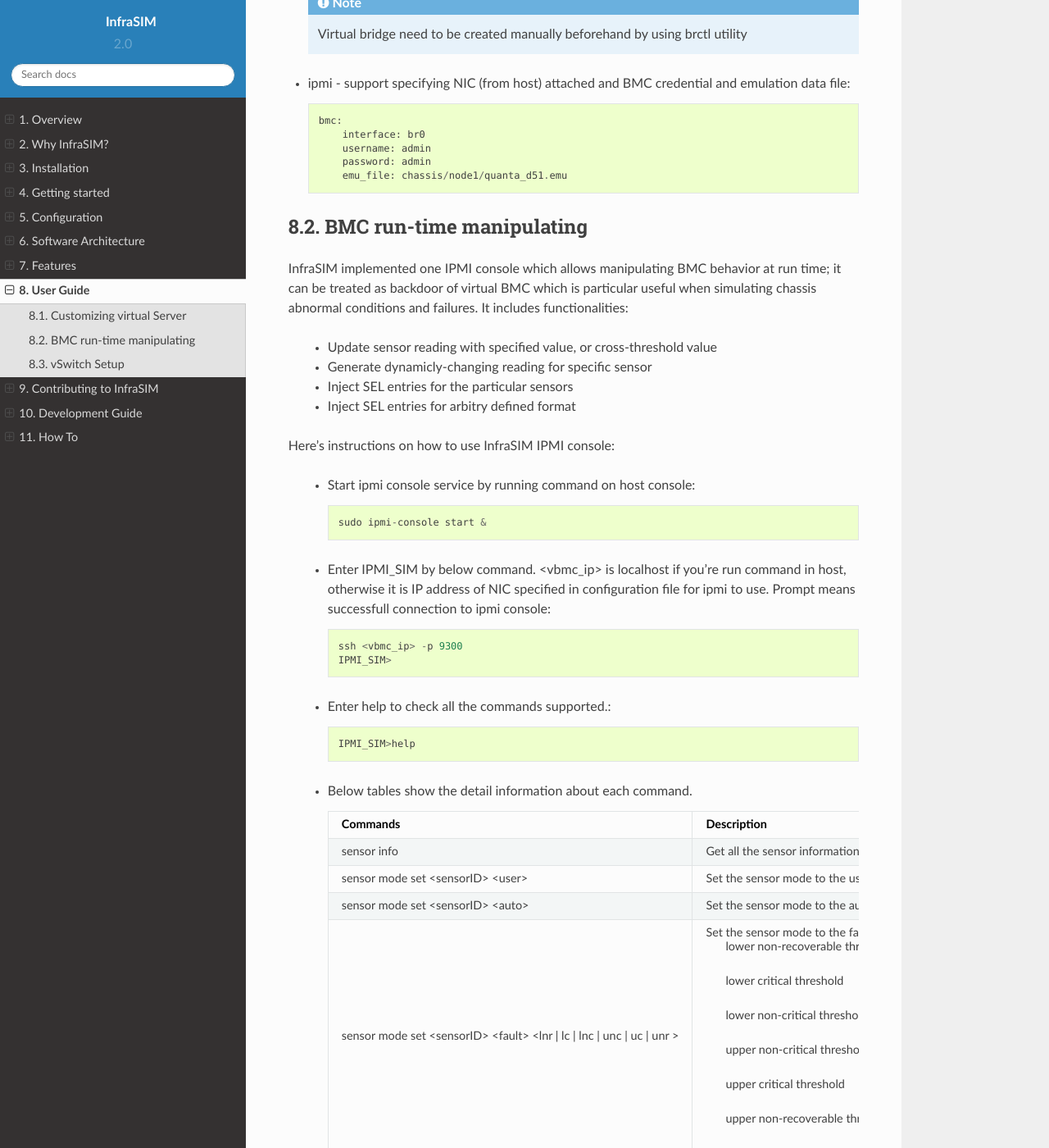
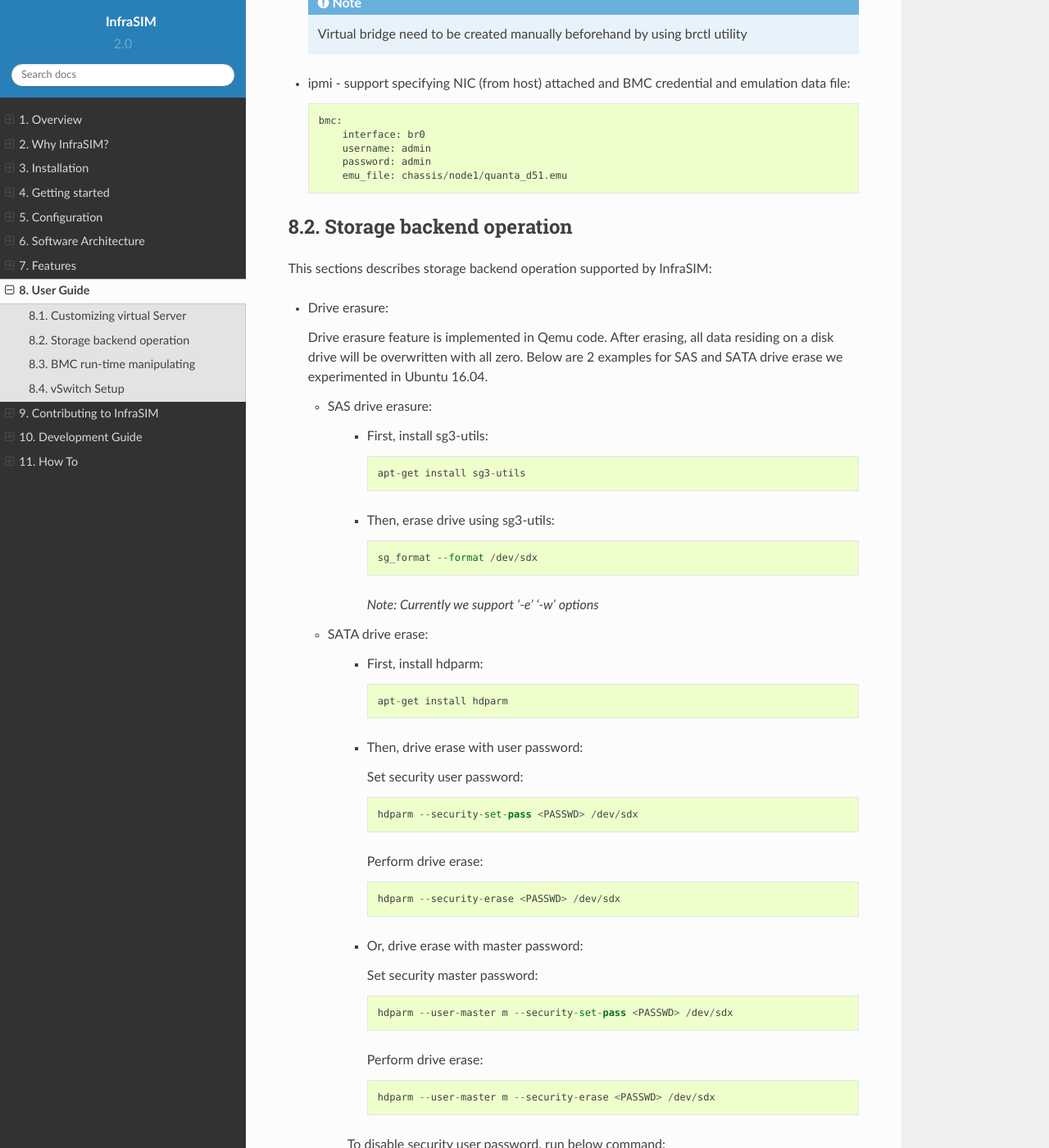
Before and after one commit to InfraSIM/docs, a Sphinx documentation site: the page built from docs/user_guide.rst, in a window 1280 px wide and 1400 px high, scrolled down 1284 px. Shown: the whole window at 82% size. Built offline with Sphinx 7.4.7 and the Read the Docs theme 2.0.0, drawn with Linux system fonts in a browser that asks for light colours; some of the changed text lies outside the part shown.

Commit message:
Update user_guide.rst

```diff
--- a/docs/user_guide.rst
+++ b/docs/user_guide.rst
@@ -52,6 +52,59 @@
             username: admin
             password: admin
             emu_file: chassis/node1/quanta_d51.emu
+
+
+Storage backend operation
+--------------------------------------------
+
+This sections describes storage backend operation supported by InfraSIM:
+
+* Drive erasure::
+
+  Drive erasure feature is implemented in Qemu code. After erasing, all data residing on a disk drive will be overwritten with all zero. Below are 2 examples for SAS and SATA drive erase we experimented in Ubuntu 16.04.
+
+  * SAS drive erasure:
+
+     * First, install sg3-utils::
+
+         apt-get install sg3-utils
+
+     * Then, erase drive using sg3-utils::
+
+         sg_format --format /dev/sdx
+
+       *Note: Currently we support '-e' '-w' options*
+
+  * SATA drive erase:
+
+     * First, install hdparm::
+
+         apt-get install hdparm
+
+     * Then, drive erase with user password::
+
+       Set security user password::
+
+         hdparm --security-set-pass <PASSWD> /dev/sdx
+
+       Perform drive erase::
+
+         hdparm --security-erase <PASSWD> /dev/sdx
+
+     * Or, drive erase with master password::
+
+       Set security master password::
+
+         hdparm --user-master m --security-set-pass <PASSWD> /dev/sdx
+
+       Perform drive erase::
+
+         hdparm --user-master m --security-erase <PASSWD> /dev/sdx
+
+     To disable security user password, run below command::
+
+       hdparm --security-disable <PASSWD> /dev/sdx
+
 
 
 BMC run-time manipulating
```
